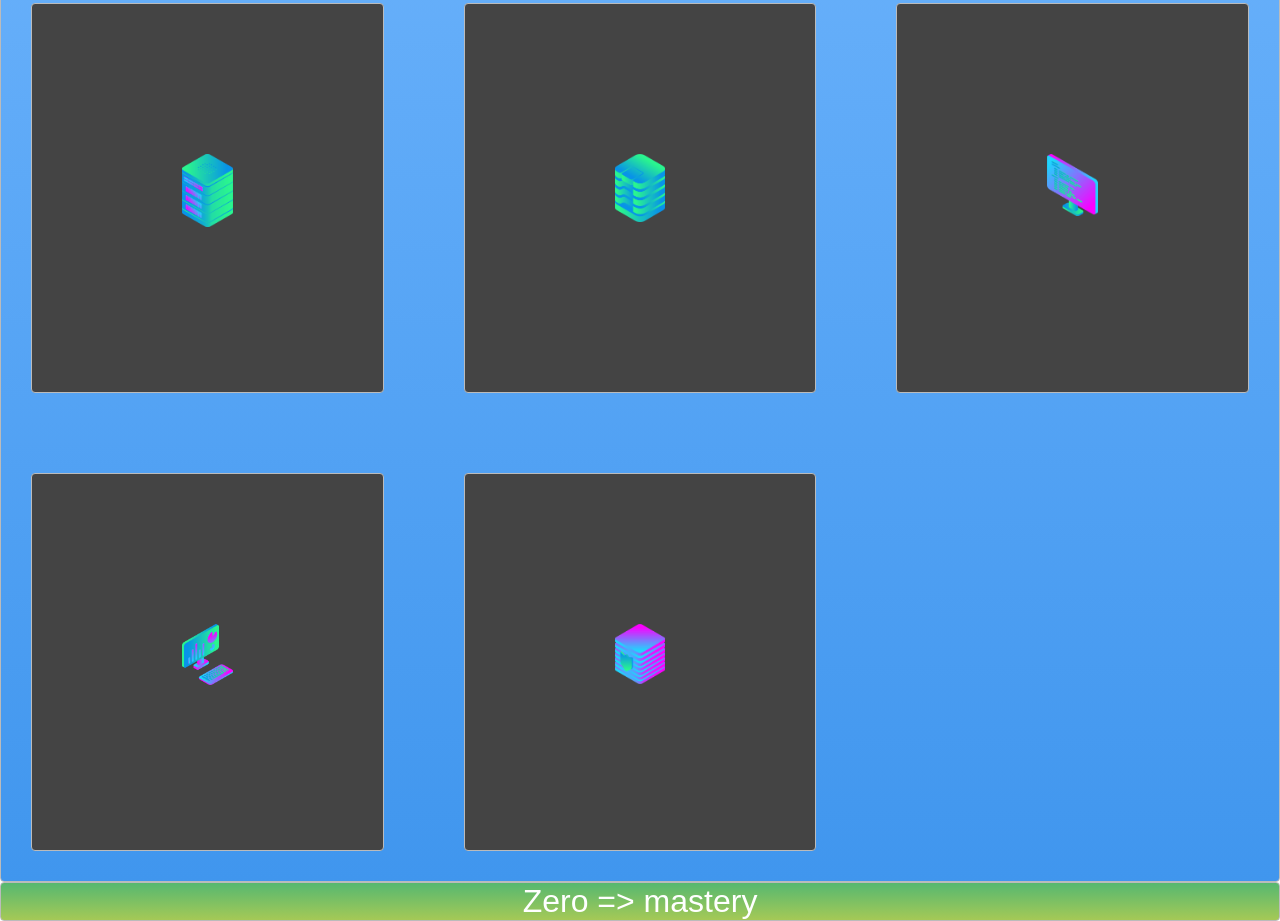
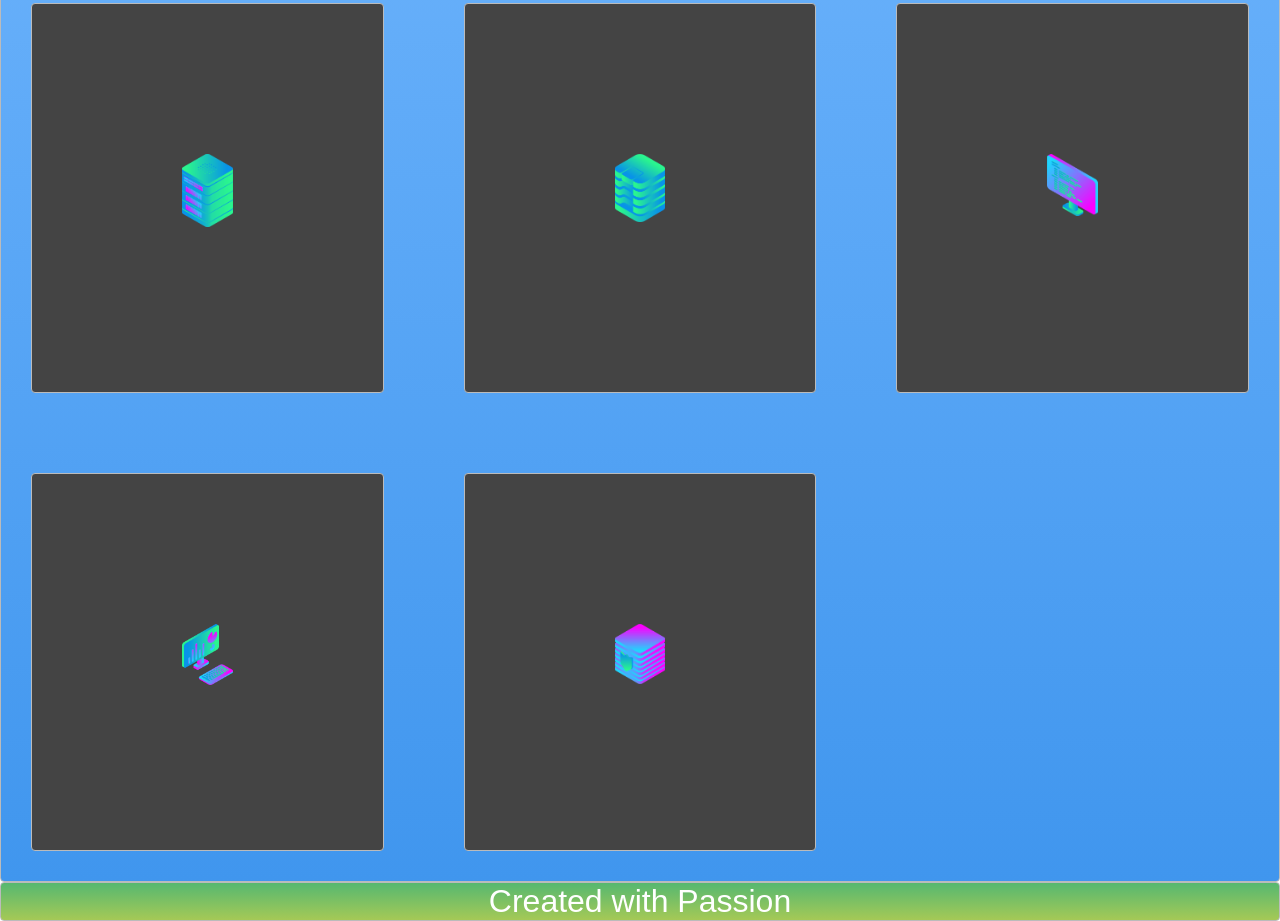
Before and after one commit to izzaadventure/project-mastery-layout, a plain HTML site: page index.html in a window 1280 px wide. Shown: the part 1063-1984 px from the top of the page. Drawn offline with Linux system fonts and the light colour scheme.

Commit message:
Update index.html

```diff
--- a/index.html
+++ b/index.html
@@ -28,6 +28,6 @@
   	<div class="box zone"><img src="./img/server_safe_2.png"></div>
   </div>
 
-  <footer class="zone green">Zero => mastery</footer>
+  <footer class="zone green">Created with Passion</footer>
 </body>
 </html>
```
